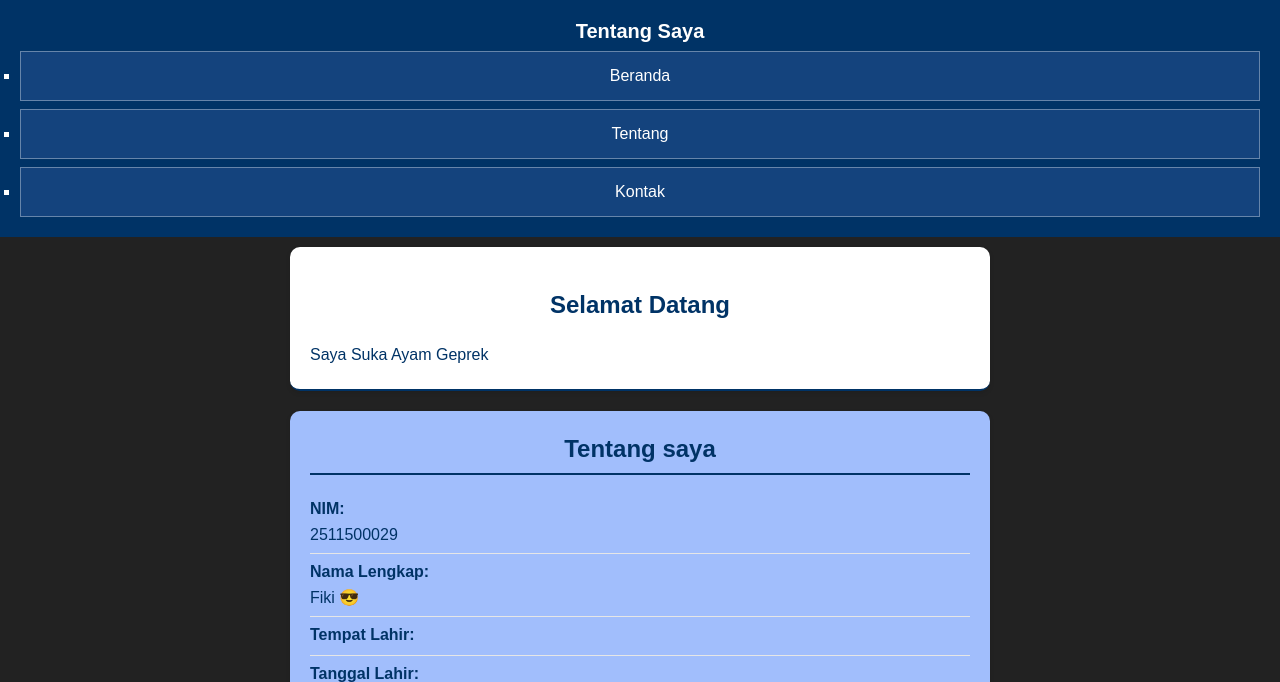
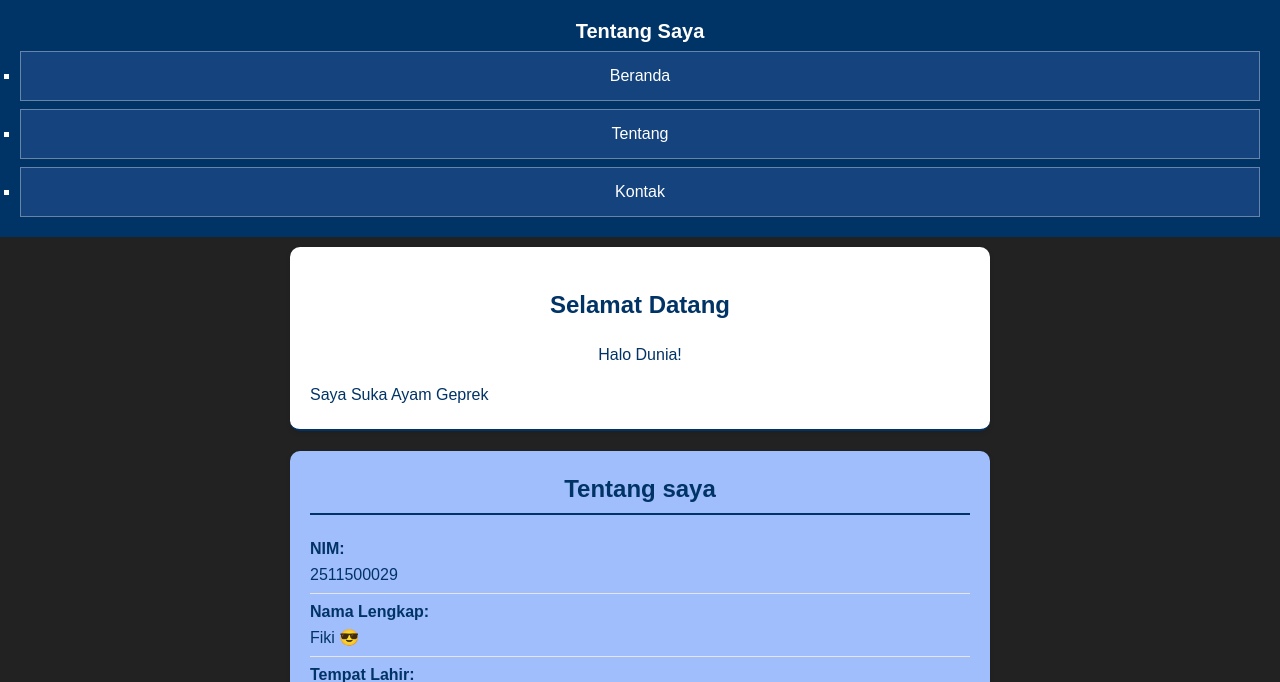
Before and after one commit to FikiNih/2511500029-PWD-TI1A-25261, a PHP site: page /pertemuan-06/index.php in a window 1280 px wide. Shown: the part 81-763 px from the top of the page. Run offline with PHP 8.4, Linux system fonts and the light colour scheme.

Commit message:
hello.php

```diff
--- a/pertemuan-06/index.php
+++ b/pertemuan-06/index.php
@@ -59,6 +59,9 @@ alert("Halo, " + nama + "!");
     <footer>
         <section id="Home">
         <h2>Selamat Datang</h2>
+        <?php
+        echo "Halo Dunia!";
+        ?>
         <p>Saya Suka Ayam Geprek</p>
     </section>
     <section id="About">
```
